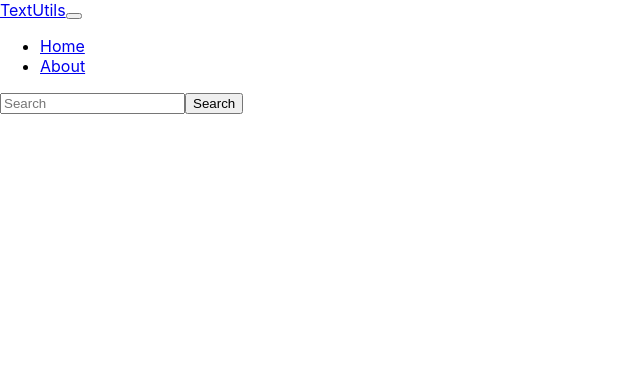
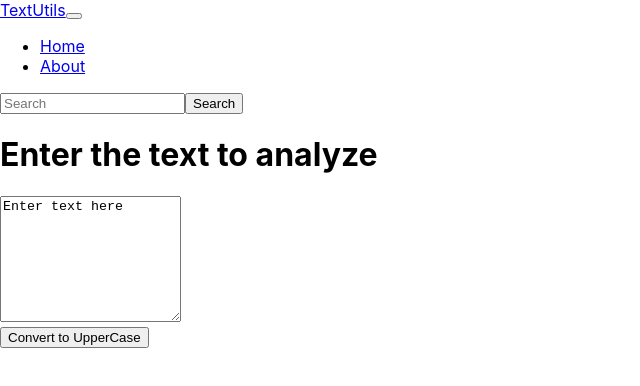
Before and after one commit to aryanmaheshwari1420/React, a React (Create React App) app in the folder my-app/: page / in a window 1280 px wide. Shown: the top 386 px of the page, without its empty margins (0-640 px from the left). Built offline with nearby package versions, Linux system fonts and the light colour scheme; the HTML template or start-up script is replaced by a standard one.

Commit message:
done upto the useState hook

```diff
--- a/my-app/src/App.js
+++ b/my-app/src/App.js
@@ -1,10 +1,15 @@
 import './App.css';
 
+import TextForm from './components/TextForm';
 import Navbar from './components/Navbar';
 function App() {
   return (
     <>
-    <Navbar title="TextUtils" aboutText="About    "/>
+    <Navbar title="TextUtils" aboutText="About"/>
+    <div className="container my-3">
+
+    <TextForm heading = "Enter the text to analyze "/>
+    </div>
     </>
   );
 }
--- /dev/null
+++ b/my-app/src/components/TextForm.js
@@ -0,0 +1,24 @@
+import React , {useState} from 'react'
+
+
+export default function TextForm(props) {
+    const handleupclick  = () =>{
+        let newtext = text.toUpperCase();
+        setText(newtext);
+    }
+    const handleOnChange  = (event) =>{
+        setText(event.target.value)
+    }
+    const [text,setText]  = useState('Enter text here'); // isko toh rat he lo bhut kaam aata hain
+    // text = "Wrong way to update the text"
+    // setText("new Text"); // correct way to update the text
+  return (
+    <div>
+        <h1>{props.heading}</h1>
+        <div className="mb-3">
+        <textarea className="form-control"  value={text}  onChange={handleOnChange} id="myBox" rows="8"></textarea>
+        </div>
+        <button className="btn btn-primary"  onClick={handleupclick} > Convert to UpperCase </button>
+    </div>
+  )
+}
```
